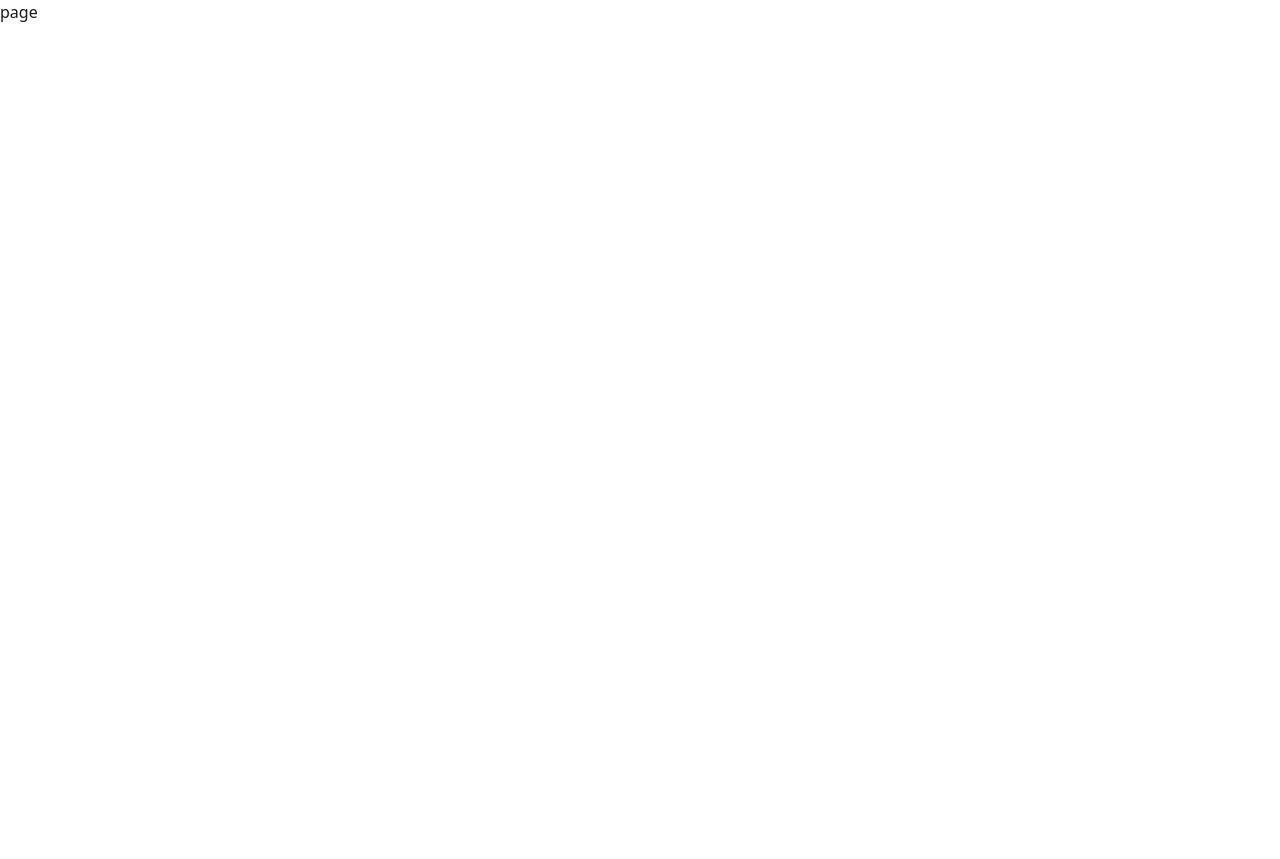
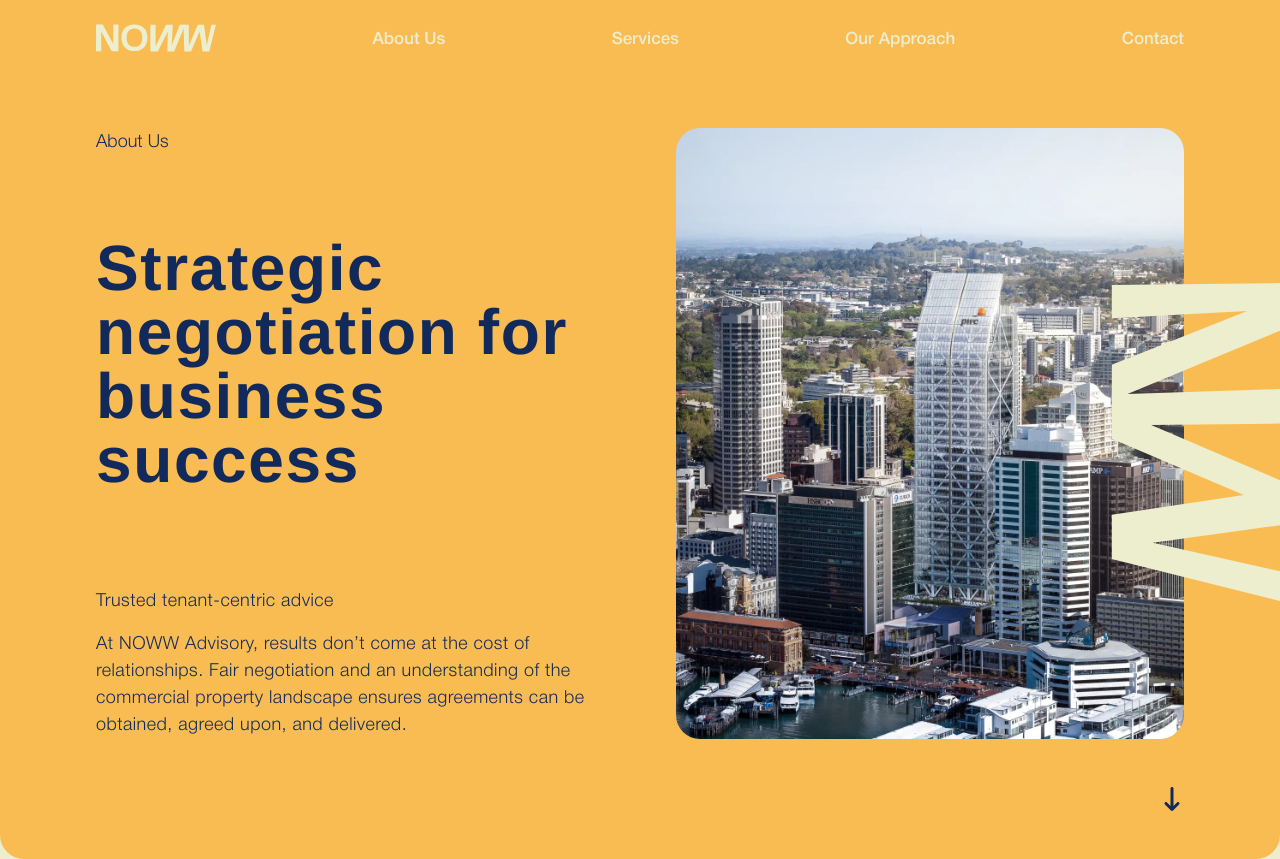
Before and after one commit to varshaa-t/noww, a Next.js app: page /about in a window 1280 px wide. Before the commit the page ends 800 px from the top, so only its background shows below. Built offline with nearby package versions, Linux system fonts and the light colour scheme.

Commit message:
CommonHeroSection

```diff
--- a/public/icons/DownArrow.tsx
+++ b/public/icons/DownArrow.tsx
@@ -1,8 +1,20 @@
 import { FaArrowDownLong } from "react-icons/fa6";
 
-function DownArrow() {
+type DownArrowProps = {
+  page: "landing" | "about" | "services" | "process";
+}
+
+const pageClasses = {
+  "landing": "text-primary-yellow",
+  "about": "text-primary-blue",
+  "services": "text-primary-yellow",
+  "process": "text-primary-blue"
+}
+
+function DownArrow({ page }: DownArrowProps) {
+
   return (
-    <FaArrowDownLong className="text-2xl"/>
+    <FaArrowDownLong className={`text-2xl ${pageClasses[page]}`}/>
   )
 }
 
--- a/src/app/about/page.tsx
+++ b/src/app/about/page.tsx
@@ -1,9 +1,25 @@
+import CommonHeroSection from '@/components/CommonHeroSection'
+import Navbar from '@/components/Navbar'
 import React from 'react'
 
 function AboutPage() {
 
   return (
-    <div>page</div>
+    <div className='bg-primary-yellow'>
+      <div className='bg-medium-yellow rounded-b-3xl overflow-hidden px-10 md:px-12 lg:px-24'>
+        <Navbar/>
+        <div className='pt-24 md:pt-32 md:pb-12'>
+          <CommonHeroSection
+            pageTitle='About Us'
+            title='Strategic negotiation for business success'
+            paraTitle='Trusted tenant-centric advice'
+            paraText='At NOWW Advisory, results don’t come at the cost of relationships. Fair negotiation and an understanding of the commercial property landscape ensures agreements can be obtained, agreed upon, and delivered.'
+            src='/images/about-us-hero-image.webp'
+            alt='tall-buildings'
+          />
+        </div>
+      </div>
+    </div>
   )
 }
 
--- a/src/app/layout.tsx
+++ b/src/app/layout.tsx
@@ -13,7 +13,7 @@ export default function RootLayout({
 }>) {
   return (
     <html lang="en">
-      <body>
+      <body className="font-primary">
         <Providers>
           {children}
         </Providers>
--- /dev/null
+++ b/src/components/CommonHeroLogo.tsx
@@ -0,0 +1,23 @@
+import React from 'react'
+
+type CommonHeroLogoProps = {
+    page: "about" | "services" | "process";
+}
+
+const pageClasses = {
+    "about": "text-primary-yellow",
+    "services": "text-[#e79e98]",
+    "process": "text-medium-yellow"
+  }
+
+function CommonHeroLogo({ page }: CommonHeroLogoProps) {
+
+  return (
+    <svg className={`size-40 xs:size-44 lg:size-72 xl:size-80 ${pageClasses[page]}`} viewBox="0 0 183 332" fill="none" xmlns="http://www.w3.org/2000/svg">
+        <path d="M2.02331e-05 84.8982L1.86051e-05 121.849L183 45.9013V0L0 2.09716L2.23612e-05 36.5967L140.504 29.1518L2.02331e-05 84.8982Z" fill="currentColor"></path>
+        <path d="M183 300.898L183 332L4.848e-06 286.269L1.12124e-05 240.368L136.931 220.004L2.1197e-05 161.572L2.75558e-05 115.799L183 109.79V145.718L40.8369 147.252L183 208.241V250.179L42.4959 269.52L183 300.898Z" fill="currentColor"></path>
+    </svg>
+  )
+}
+
+export default CommonHeroLogo
--- /dev/null
+++ b/src/components/CommonHeroSection.tsx
@@ -0,0 +1,56 @@
+import Image from 'next/image';
+import React from 'react'
+import DownArrow from '../../public/icons/DownArrow';
+import CommonHeroLogo from './CommonHeroLogo';
+
+type CommonHeroProps = {
+    pageTitle: string;
+    title: string;
+    paraTitle: string;
+    paraText: string;
+    src: string;
+    alt: string;
+}
+
+function CommonHeroSection({ pageTitle, title, paraTitle, paraText, src, alt }: CommonHeroProps) {
+
+  return (
+    <div className='relative'>
+        <div className='flex flex-col space-y-12'>
+            <div className='flex flex-col justify-between space-y-20 md:space-x-20 md:space-y-0 md:flex-row 2xl:space-x-4'>
+                <div className='flex flex-col justify-between text-primary-blue space-y-14 md:space-y-0 xl:space-y-24 2xl:space-y-0'>
+                    <div className='flex flex-col space-y-20'>
+                        <div className='font-primary-light text-lg'>{pageTitle}</div>
+                        <div className='font-semibold tracking-wide text-5xl w-60 leading-14 xs:w-auto sm:w-[450px] md:text-[64px] md:w-80 md:leading-16 lg:w-80 xl:w-[500px] 2xl:w-[550px] 2xl:leading-20'>{title}</div>
+                    </div>
+                    <div className='flex flex-col space-y-4 font-primary-light tracking-wide text-[18px]'>
+                        <div>{paraTitle}</div>
+                        <div className='md:w-80 lg:w-[420px] xl:w-[500px] 2xl:w-[600px]'>{paraText}</div>
+                    </div>
+                </div>
+                <div>
+                    <Image
+                        src={src}
+                        alt={alt}
+                        width={616}
+                        height={714}
+                        className='rounded-3xl h-full object-cover lg:w-lg 2xl:w-auto'
+                    />
+                </div>
+            </div>
+            <div className='self-end hidden md:block'>
+                <DownArrow
+                    page='about'
+                />
+            </div>
+        </div>
+        <div className='absolute bottom-0 right-0 translate-x-20 -translate-y-32 md:translate-x-24 md:-translate-y-40 lg:translate-x-44 lg:-translate-y-56 xl:translate-x-44 xl:-translate-y-52 2xl:translate-x-36 2xl:-translate-y-56'>
+            <CommonHeroLogo
+                page='about'
+            />
+        </div>
+    </div>
+  )
+}
+
+export default CommonHeroSection
--- a/src/components/HeroSection.tsx
+++ b/src/components/HeroSection.tsx
@@ -105,7 +105,9 @@ function HeroSection() {
           ref={heroArrowRef}
           className="hidden lg:block"
         >
-          <DownArrow/>
+          <DownArrow
+            page="landing"
+          />
         </div>
       </div>
     </div>
```
Also changed, not shown: public/images/about-us-hero-image.webp (added).
